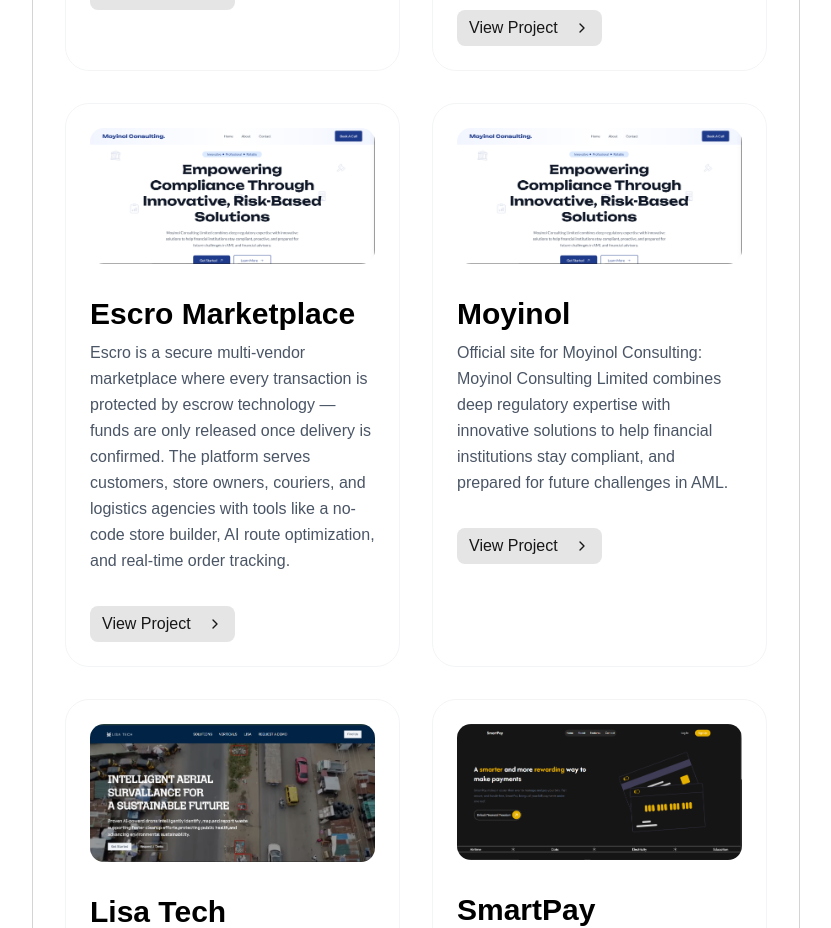
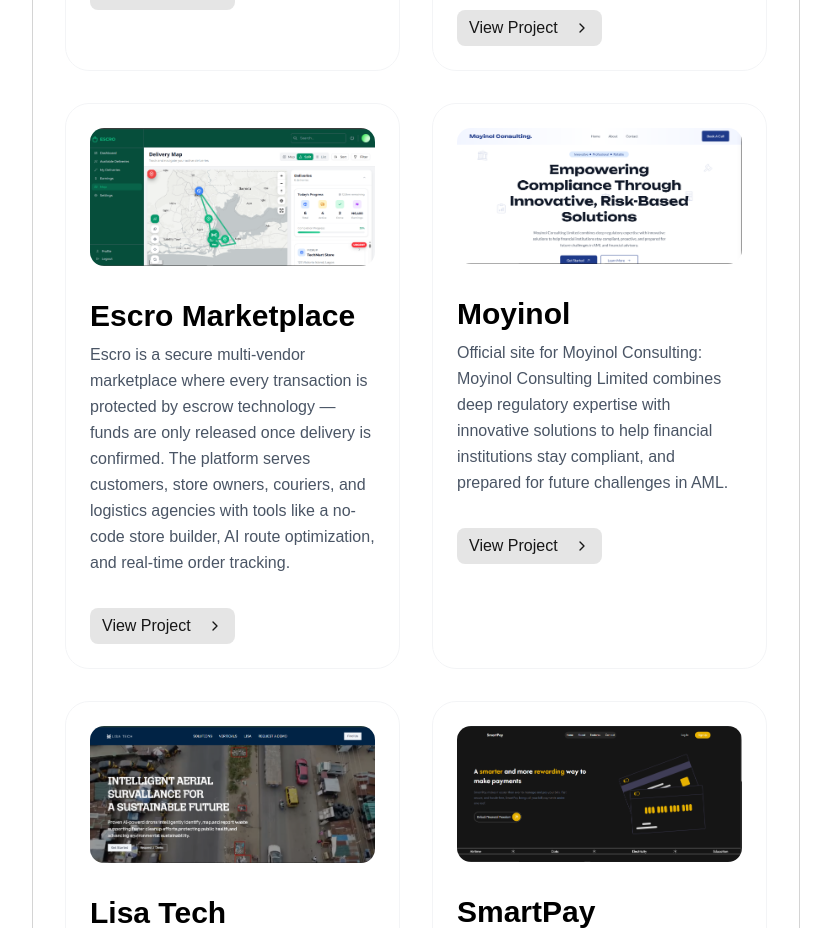
Before and after one commit to OlaiwonAbdullahi/new-portfolio, a Next.js app: page / in a window 1280 px wide. Shown: the part 2460-3388 px from the top of the page, without its empty margins (224-1055 px from the left). Built offline with nearby package versions, Linux system fonts and the light colour scheme; a web font is replaced by a local one.

Commit message:
update project image for Escro Marketplace

```diff
--- a/app/components/project.tsx
+++ b/app/components/project.tsx
@@ -24,7 +24,7 @@
     },
     {
       title: "Escro Marketplace",
-      image: "/project4.png",
+      image: "/escro.png",
       description:
         "Escro is a secure multi-vendor marketplace where every transaction is protected by escrow technology — funds are only released once delivery is confirmed. The platform serves customers, store owners, couriers, and logistics agencies with tools like a no-code store builder, AI route optimization, and real-time order tracking.",
       category: "E-Commerce",
```
